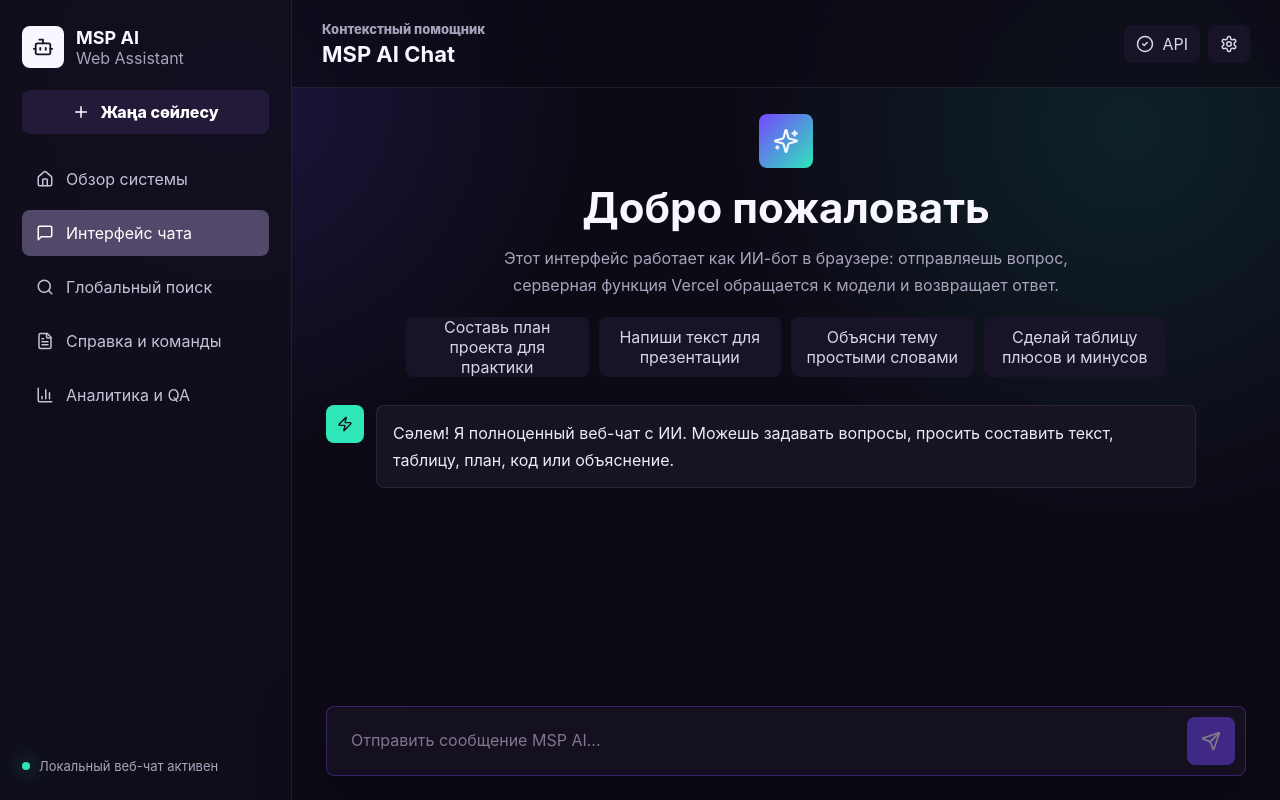
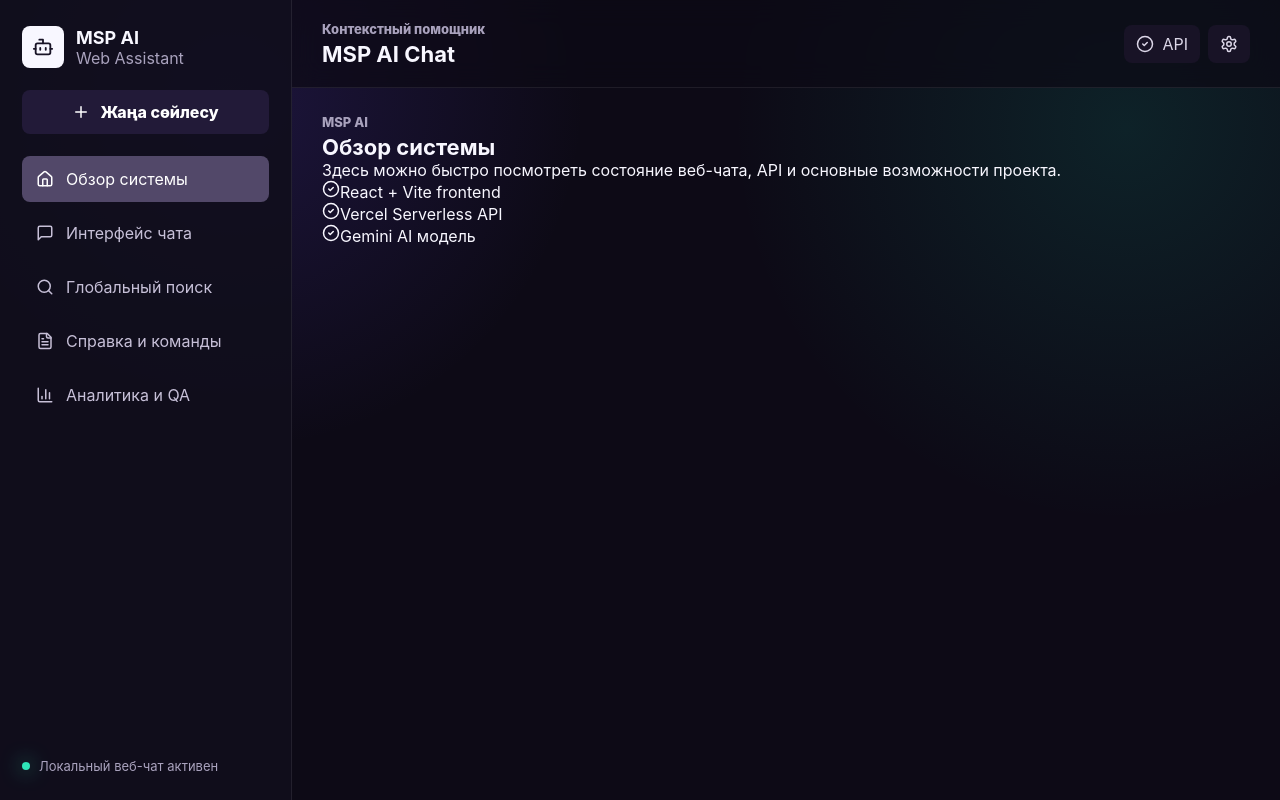
Before and after one commit to nurdauletsempai-web/react-github-vercel-site, a React (Vite) app: page / in a window 1280 px wide. Both pictures are taken after a click on the button "Обзор системы". Built offline with nearby package versions, Linux system fonts and the light colour scheme.

Commit message:
Update main.jsx

```diff
--- a/main.jsx
+++ b/main.jsx
@@ -32,29 +32,79 @@
 ];
 
 const sidebarItems = [
-  { label: 'Обзор системы', icon: Home },
-  { label: 'Интерфейс чата', icon: MessageSquare, active: true },
-  { label: 'Глобальный поиск', icon: Search },
-  { label: 'Справка и команды', icon: FileText },
-  { label: 'Аналитика и QA', icon: BarChart3 },
+  { id: 'overview', label: 'Обзор системы', icon: Home },
+  { id: 'chat', label: 'Интерфейс чата', icon: MessageSquare },
+  { id: 'search', label: 'Глобальный поиск', icon: Search },
+  { id: 'help', label: 'Справка и команды', icon: FileText },
+  { id: 'analytics', label: 'Аналитика и QA', icon: BarChart3 },
 ];
 
+const pages = {
+  overview: {
+    eyebrow: 'MSP AI',
+    title: 'Обзор системы',
+    text: 'Здесь можно быстро посмотреть состояние веб-чата, API и основные возможности проекта.',
+    cards: ['React + Vite frontend', 'Vercel Serverless API', 'Gemini AI модель'],
+  },
+  search: {
+    eyebrow: 'Поиск',
+    title: 'Глобальный поиск',
+    text: 'Этот раздел заготовлен под поиск по материалам, заметкам и ответам. Сейчас можно использовать чат для поиска и объяснений.',
+    cards: ['Поиск по вопросам', 'Поиск по темам', 'Быстрые подсказки'],
+  },
+  help: {
+    eyebrow: 'Помощь',
+    title: 'Справка и команды',
+    text: 'Примеры команд: составить план, объяснить тему, написать текст, сделать таблицу, проверить идею или код.',
+    cards: ['Попроси краткий ответ', 'Уточни формат', 'Добавь контекст задачи'],
+  },
+  analytics: {
+    eyebrow: 'Контроль',
+    title: 'Аналитика и QA',
+    text: 'Раздел для проверки качества ответов, статуса API и будущей статистики использования.',
+    cards: ['API подключен через Gemini', 'Ключ хранится в Vercel', 'Frontend не видит секреты'],
+  },
+};
+
+function InfoPage({ page }) {
+  return (
+    <section className="page-panel">
+      <span className="section-label">{page.eyebrow}</span>
+      <h1>{page.title}</h1>
+      <p>{page.text}</p>
+      <div className="page-grid">
+        {page.cards.map((card) => (
+          <article className="info-card" key={card}>
+            <CheckCircle2 size={18} />
+            <span>{card}</span>
+          </article>
+        ))}
+      </div>
+    </section>
+  );
+}
+
 function App() {
+  const [activePage, setActivePage] = useState('chat');
   const [messages, setMessages] = useState([welcomeMessage]);
   const [input, setInput] = useState('');
   const [isLoading, setIsLoading] = useState(false);
   const [error, setError] = useState('');
   const messagesEndRef = useRef(null);
 
-  const apiReady = useMemo(() => !error.includes('OPENAI_API_KEY'), [error]);
+  const apiReady = useMemo(() => !error.includes('GEMINI_API_KEY'), [error]);
 
   useEffect(() => {
+    if (activePage === 'chat') {
       messagesEndRef.current?.scrollIntoView({ behavior: 'smooth' });
-  }, [messages, isLoading]);
+    }
+  }, [messages, isLoading, activePage]);
 
   async function sendMessage(text = input) {
     const trimmed = text.trim();
     if (!trimmed || isLoading) return;
+
+    setActivePage('chat');
 
     const userMessage = {
       id: crypto.randomUUID(),
@@ -80,7 +130,7 @@
       const data = await response.json();
 
       if (!response.ok) {
-        throw new Error(data.error || 'ИИ жауап бере алмады. Попробуй ещё раз.');
+        throw new Error(data.error || 'ИИ не смог ответить. Попробуй еще раз.');
       }
 
       setMessages((current) => [
@@ -99,7 +149,7 @@
           id: crypto.randomUUID(),
           role: 'assistant',
           content:
-            'Сейчас я не могу получить ответ от ИИ. Проверь переменную OPENAI_API_KEY в Vercel и повтори запрос.',
+            'Сейчас я не могу получить ответ от ИИ. Проверь переменную GEMINI_API_KEY в Vercel и повтори запрос.',
         },
       ]);
     } finally {
@@ -113,6 +163,7 @@
   }
 
   function startNewChat() {
+    setActivePage('chat');
     setMessages([welcomeMessage]);
     setInput('');
     setError('');
@@ -135,12 +186,15 @@
           <Plus size={18} />
           Жаңа сөйлесу
         </button>
-
 <nav className="menu">
           {sidebarItems.map((item) => {
             const Icon = item.icon;
             return (
-              <button className={item.active ? 'active' : ''} key={item.label}>
+              <button
+                className={activePage === item.id ? 'active' : ''}
+                key={item.id}
+                onClick={() => setActivePage(item.id)}
+              >
                 <Icon size={18} />
                 {item.label}
               </button>
@@ -171,6 +225,8 @@
           </div>
         </header>
 
+        {activePage === 'chat' ? (
+          <>
             <div className="messages" aria-live="polite">
               <section className="intro">
                 <div className="intro__icon">
@@ -240,6 +296,12 @@
                 {isLoading ? <Loader2 size={20} /> : <Send size={20} />}
               </button>
             </form>
+          </>
+        ) : (
+          <div className="messages">
+            <InfoPage page={pages[activePage]} />
+          </div>
+        )}
       </section>
     </main>
   );
```
Lines whose indentation alone changed are shown as unchanged.
